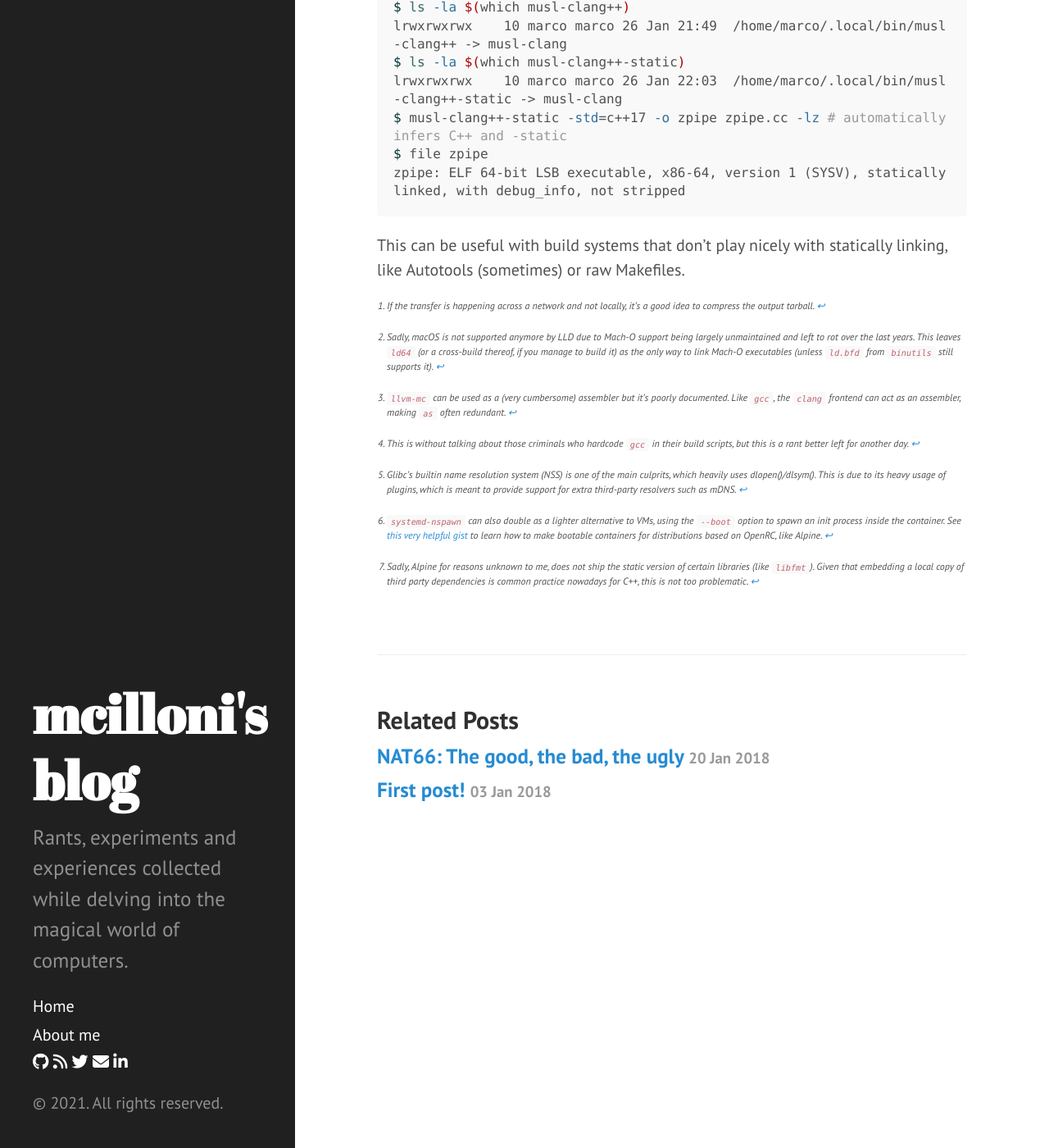
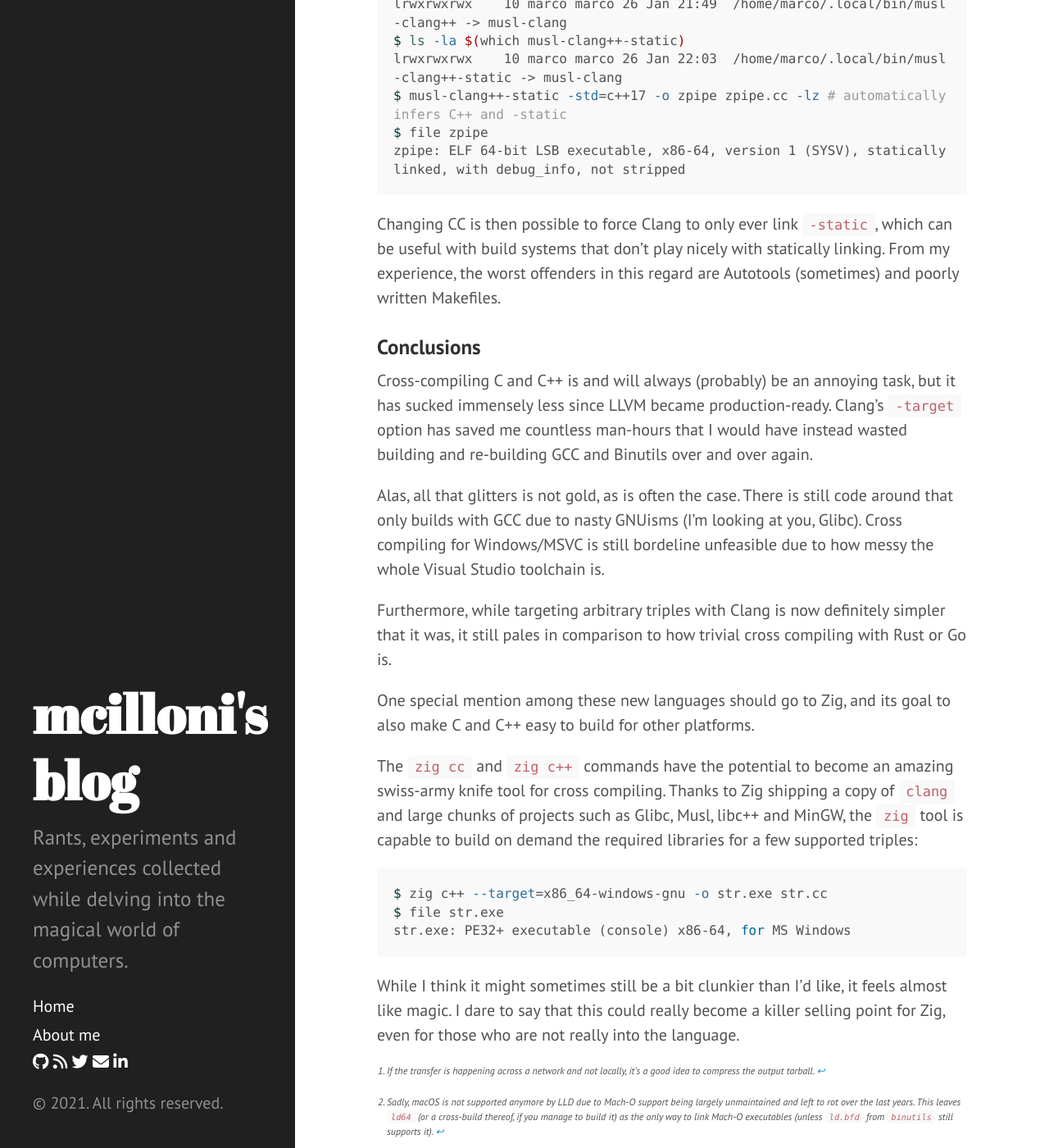
Before and after one commit to mcilloni/mcilloni.github.io, a Jekyll site: the page built from _posts/2021-01-20-cxx-cross-clang.md, in a window 1280 px wide and 1400 px high, scrolled down 17043 px. Shown: the whole window at 82% size. Built offline with Jekyll 4.4.1, drawn with Linux system fonts in a browser that asks for light colours; nearby versions of some CDN libraries; comment, search, counter and statistics services are not loaded; some of the changed text lies outside the part shown.

Commit message:
clang-cross: finished first draft (maybe for real)

````diff
--- a/_posts/2021-01-20-cxx-cross-clang.md
+++ b/_posts/2021-01-20-cxx-cross-clang.md
@@ -519,8 +519,28 @@ $ file zpipe
 zpipe: ELF 64-bit LSB executable, x86-64, version 1 (SYSV), statically linked, with debug_info, not stripped
 ```
 
-This can be useful with build systems that don't play nicely with statically linking, like Autotools (sometimes) or raw Makefiles.
+Changing CC is then possible to force Clang to only ever link `-static`, which can be useful with build systems that don't play nicely with statically linking. From my experience, the worst offenders in this regard are Autotools (sometimes) and poorly written Makefiles.
 
+### Conclusions
+
+Cross-compiling C and C++ is and will always (probably) be an annoying task, but it has sucked immensely less since LLVM became production-ready. Clang's `-target` option has saved me countless man-hours that I would have instead wasted building and re-building GCC and Binutils over and over again.
+
+Alas, all that glitters is not gold, as is often the case. There is still code around that only builds with GCC due to nasty GNUisms (I'm looking at you, Glibc). Cross compiling for Windows/MSVC is still bordeline unfeasible due to how messy the whole Visual Studio toolchain is.
+
+Furthermore, while targeting arbitrary triples with Clang is now definitely simpler that it was, it still pales in comparison to how trivial cross compiling with Rust or Go is.
+
+One special mention among these new languages should go to Zig, and its goal to also make C and C++ easy to build for other platforms.
+
+The `zig cc` and `zig c++` commands have the potential to become an amazing swiss-army knife tool for cross compiling. Thanks to Zig shipping a copy of `clang` and large chunks of projects such as Glibc, Musl, libc++ and MinGW, the `zig` tool is capable to build on demand the required libraries for a few supported triples:
+
+```shell
+$ zig c++ --target=x86_64-windows-gnu -o str.exe str.cc
+$ file str.exe
+str.exe: PE32+ executable (console) x86-64, for MS Windows
+```
+
+While I think it might sometimes still be a bit clunkier than I'd like, it feels almost like magic.
+I dare to say that this could really become a killer selling point for Zig, even for those who are not really into the language.
 
 [^1]: If the transfer is happening across a network and not locally, it's a good idea to compress the output tarball.
 
@@ -530,8 +550,12 @@ This can be useful with build systems that don't play nicely with statically lin
 
 [^4]: This is without talking about those criminals who hardcode `gcc` in their build scripts, but this is a rant better left for another day.
 
-[^5]: Glibc's builtin name resolution system (NSS) is one of the main culprits, which heavily uses dlopen()/dlsym(). This is due to its heavy usage of plugins, which is meant to provide support for extra third-party resolvers such as mDNS.
+[^5]: In the same fashion, it is also possible to tune the native toolchain for the current machine using a _native file_ and the `--native-file` toggle.
 
-[^6]: `systemd-nspawn` can also double as a lighter alternative to VMs, using the `--boot` option to spawn an init process inside the container. See [this very helpful gist](https://gist.github.com/sfan5/52aa53f5dca06ac3af30455b203d3404) to learn how to make bootable containers for distributions based on OpenRC, like Alpine.
+[^6]: Glibc's builtin name resolution system (NSS) is one of the main culprits, which heavily uses dlopen()/dlsym(). This is due to its heavy usage of plugins, which is meant to provide support for extra third-party resolvers such as mDNS.
 
-[^7]: Sadly, Alpine for reasons unknown to me, does not ship the static version of certain libraries (like `libfmt`). Given that embedding a local copy of third party dependencies is common practice nowadays for C++, this is not too problematic.
+[^7]: `systemd-nspawn` can also double as a lighter alternative to VMs, using the `--boot` option to spawn an init process inside the container. See [this very helpful gist](https://gist.github.com/sfan5/52aa53f5dca06ac3af30455b203d3404) to learn how to make bootable containers for distributions based on OpenRC, like Alpine.
+
+[^8]: Sadly, Alpine for reasons unknown to me, does not ship the static version of certain libraries (like `libfmt`). Given that embedding a local copy of third party dependencies is common practice nowadays for C++, this is not too problematic.
+
+[^9]: The `zig cc` and `zig c++` commands are also good options for cross compiling, thanks to Zig bundling a whole copy of `clang` and parts of Glibc, Musl, libc++, MinGW, ... I find it still slightly clunkier than I'd like, but it feels very promising.
````
Also changed, not shown: other parts of _posts/2021-01-20-cxx-cross-clang.md (+5 -5 lines).
